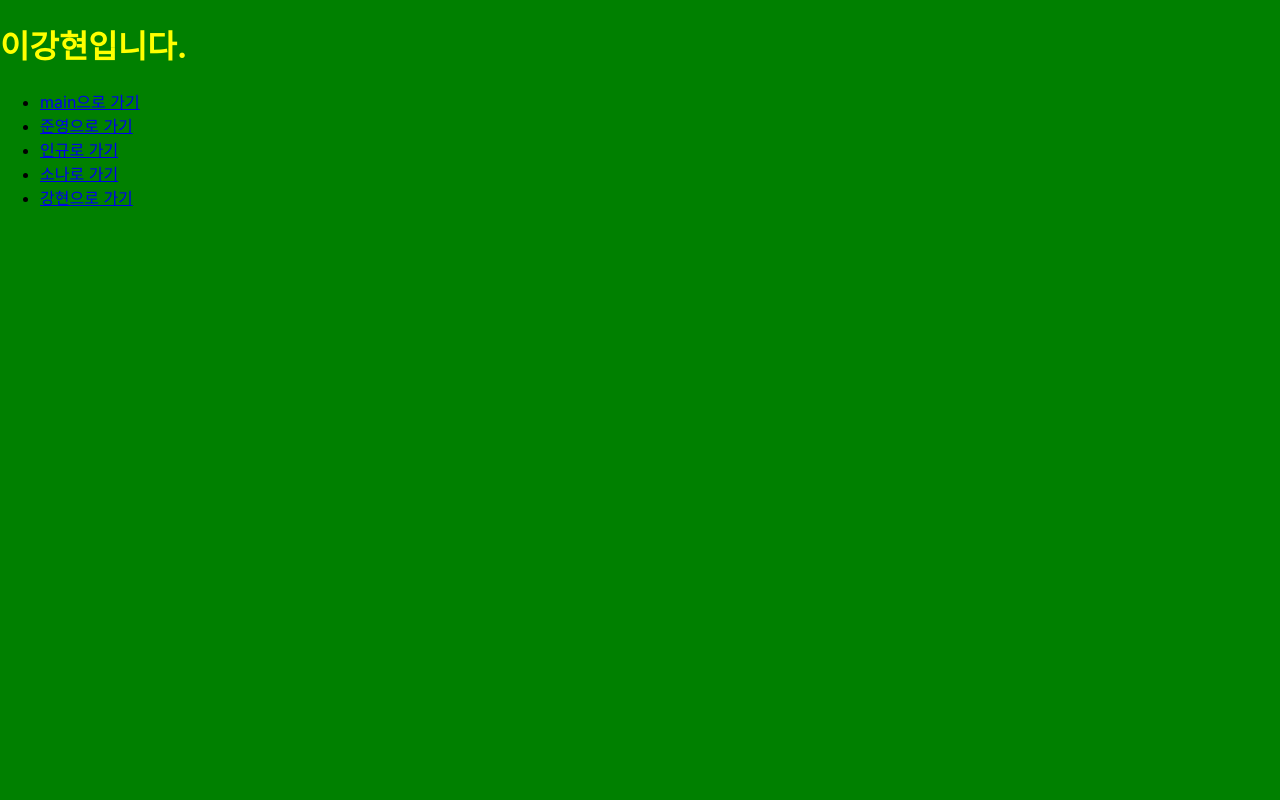
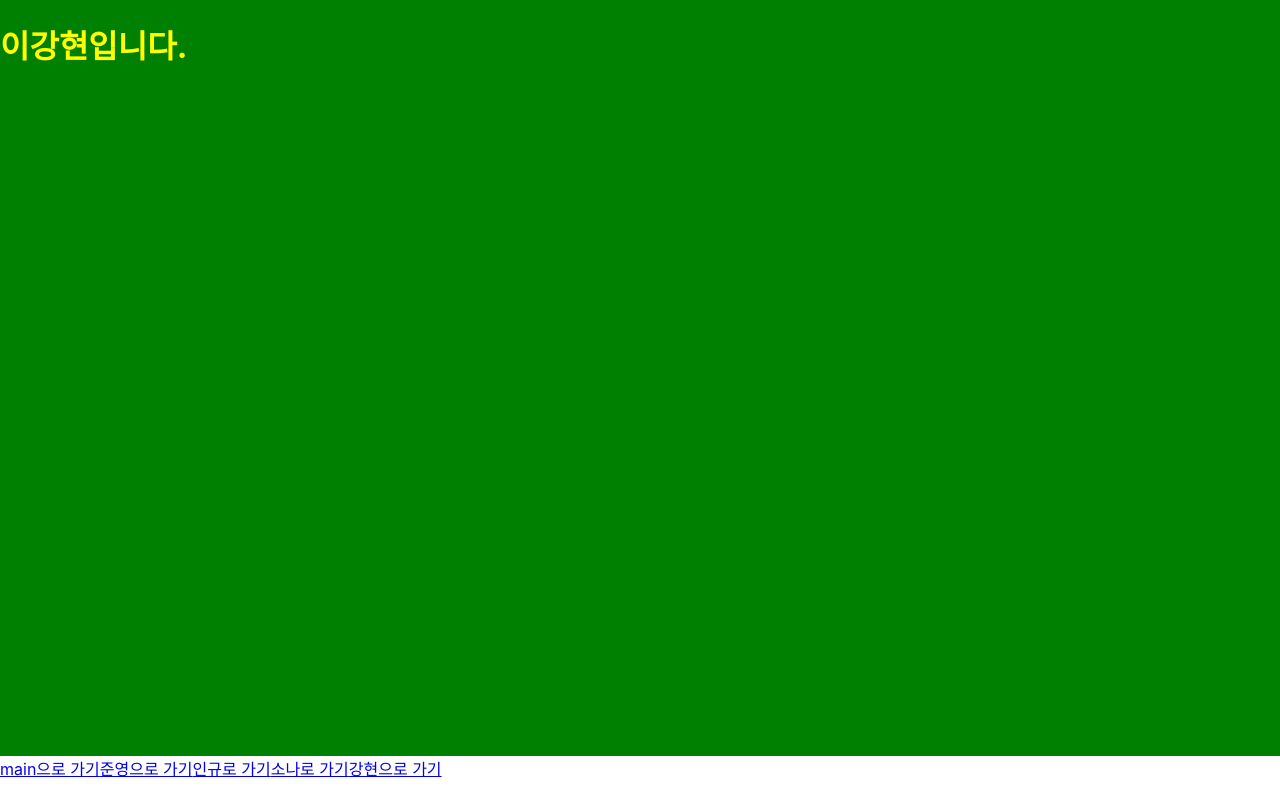
Before and after one commit to gdsc-ssu/react-page-stack-study, a React (Create React App) app: page /kanghyn in a window 1280 px wide. Built offline with nearby package versions, Linux system fonts and the light colour scheme.

Commit message:
add : transition study

```diff
--- a/package.json
+++ b/package.json
@@ -11,6 +11,7 @@
     "@types/react": "^16.14.23",
     "@types/react-dom": "^16.9.14",
     "i": "^0.3.7",
+    "node-sass": "^7.0.1",
     "react": "^17.0.2",
     "react-dom": "^17.0.2",
     "react-router-dom": "5.2.1",
--- a/src/App.css
+++ b/src/App.css
@@ -36,3 +36,25 @@
     transform: rotate(360deg);
   }
 }
+.page {
+  width: 100vw;
+  height: 100vh;
+  background-size: cover;
+  background-position: center;
+}
+
+.BottomNav {
+  position: fixed;
+  right: 0;
+  bottom: 0;
+  left: 0;
+  display: flex;
+  height: 44px;
+  background-color: #ffffff;
+}
+
+.footer a {
+  flex: 1;
+  line-height: 44px;
+  text-align: center;
+}
--- a/src/App.tsx
+++ b/src/App.tsx
@@ -1,18 +1,53 @@
 import React from 'react';
-import {Route,Link, Switch} from "react-router-dom"
+import {Router,Route,Link, Switch} from "react-router-dom"
 import {TransitionGroup, CSSTransition} from "react-transition-group"
+import { createBrowserHistory } from 'history';
+import Main from "./component/Main"
+import JunYeoung from "./component/Junyeong"
+import Inkyu from "./component/Inkyu"
+import SoNa from "./component/SoNa"
+import KangHyn from "./component/KangHyn"
+import NotFound from './component/NotFound';
 import BottomNav from './component/BottomNav';
-import LayOut from './component/LayOut';
 
+const pageTrans = 'trans'
+const classNames = {
+  appear: `${pageTrans} appear`,
+  appearActive: `${pageTrans} appear active`,
+  appearDone: `${pageTrans} appear done`,
+  enter: `${pageTrans} enter`,
+  enterActive: `${pageTrans} enter active`,
+  enterDone: `${pageTrans} enter done`,
+  exit: `${pageTrans} exit`,
+  exitActive: `${pageTrans} exit active`,
+  exitDone: `${pageTrans} exit done`
+}
 
 const App = () => {
+
+  const history = createBrowserHistory();
+
   return (
-    <TransitionGroup>
-      <LayOut></LayOut>
-      <footer>
-      <BottomNav></BottomNav>
-      </footer>
+    <Router history={history}>
+      <Route
+      render={({ location }) => (
+      <TransitionGroup className="transitionGroup">
+        <CSSTransition key={location.pathname} classNames={classNames} timeout={200}>
+          <Switch location={location}>
+            <Route path="/" exact component={Main}/>
+            <Route path="/junyeoung" component={JunYeoung}/>
+            <Route path="/inkyu" component={Inkyu}/>
+            <Route path="/sona" component={SoNa}/>
+            <Route path="/kanghyn" component={KangHyn}/>
+            <Route component={NotFound}/>
+          </Switch>
+        </CSSTransition>
     </TransitionGroup>
+        )}
+        />
+    <BottomNav/>
+    </Router>
+
   );
 }
 
--- a/src/component/BottomNav.tsx
+++ b/src/component/BottomNav.tsx
@@ -1,28 +1,16 @@
 import React from "react"
 import {Route,Link, Switch} from "react-router-dom"
+import "../App.css"
 
 const BottomNav = () => {
     return(
-    <div>
-    <ul>
-        <li>
+    <nav className="BottomNav">
         <Link to="/">main으로 가기</Link>
-        </li>
-    <li>
-    <Link to="/junyeoung">준영으로 가기</Link>
-    </li>
-    <li>
-    <Link to="/inkyu">인규로 가기</Link>
-    </li>
-    <li>
-    <Link to="/sona">소나로 가기</Link>
-    </li>
-    <li>
-    <Link to="/kanghyn">강현으로 가기</Link>
-    </li>
-    </ul>
-
-    </div>
+        <Link to="/junyeoung">준영으로 가기</Link>
+        <Link to="/inkyu">인규로 가기</Link>
+        <Link to="/sona">소나로 가기</Link>
+        <Link to="/kanghyn">강현으로 가기</Link>
+    </nav>
     );
 
 }
--- a/src/component/LayOut.tsx
+++ /dev/null
@@ -1,37 +0,0 @@
-import React from "react"
-import {Route,Link, Switch} from "react-router-dom"
-import Main from "./Main"
-import JunYeoung from "./Junyeong"
-import Inkyu from "./Inkyu"
-import SoNa from "./SoNa"
-import KangHyn from "./KangHyn"
-import NotFound from './NotFound';
-
-
-const LayOut = () => {
-    return(
-        <Switch>
-      <Route path="/" exact>
-        <Main></Main>
-      </Route>
-      <Route path="/junyeoung">
-        <JunYeoung></JunYeoung>
-      </Route>
-      <Route path="/Inkyu">
-        <Inkyu></Inkyu>
-      </Route>
-      <Route path="/SoNa">
-      <SoNa></SoNa>
-      </Route>
-      <Route path="/KangHyn">
-        <KangHyn></KangHyn>
-      </Route>
-      <Route>
-        <NotFound></NotFound>
-      </Route>
-      </Switch>
-    );
-
-}
-
-export default LayOut;
```
Also changed, not shown: 1 other file (tests, documents, lock files or other folders).
